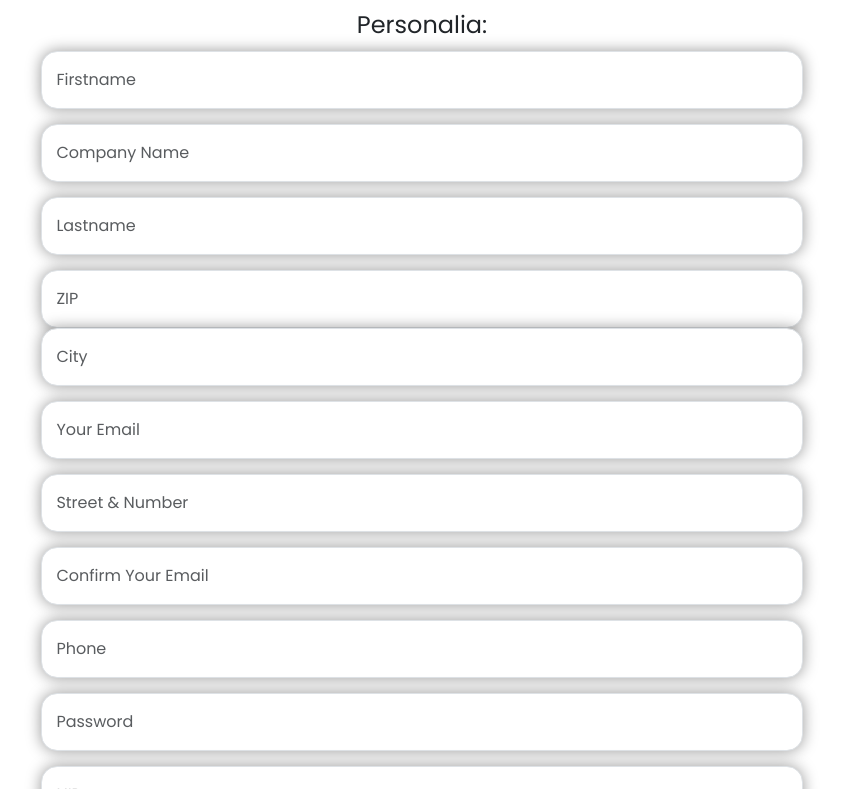
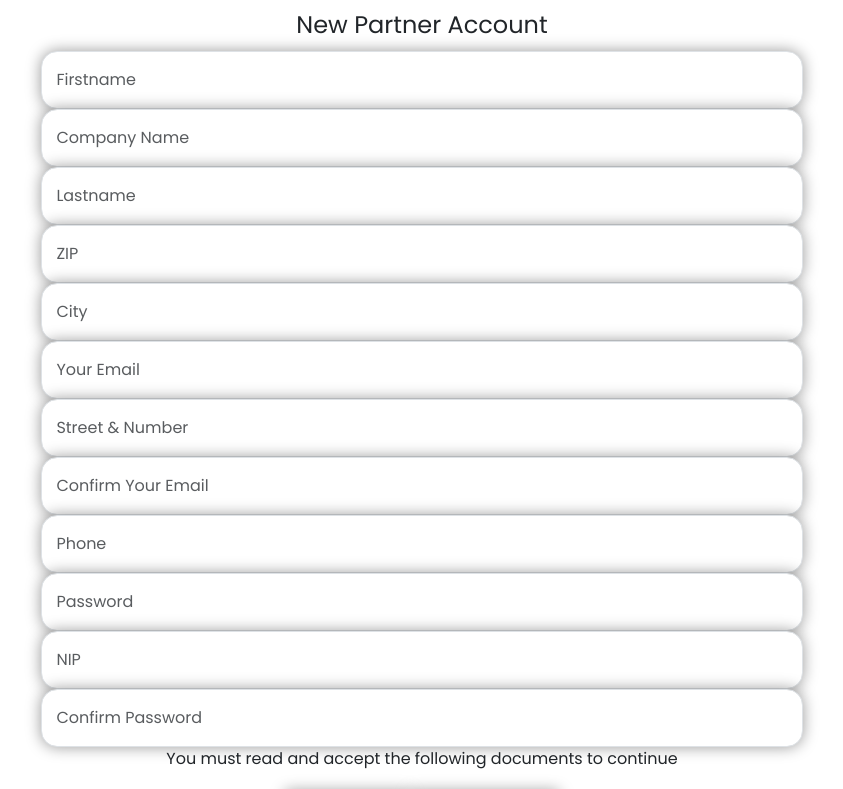
Before and after one commit to KeshalHetti/ZYSKY-WebApp, a React (Vite) app in the folder zysky-app/: page / in a window 1280 px wide. Shown: the part 391-1180 px from the top of the page, without its empty margins (218-1061 px from the left). Built offline with nearby package versions, Linux system fonts and the light colour scheme.

Commit message:
Updated the Signup changes

```diff
--- a/zysky-app/src/Components/signup.jsx
+++ b/zysky-app/src/Components/signup.jsx
@@ -2,7 +2,7 @@ import React from 'react';
 import "../App.css"; // Import the CSS for styling
 import logo from '../assets/img/zysky-splash-small 1@2x.png';
 
-const PartnerRegistration = () => {
+const SignUp = () => {
   return (
     <div>
       {/* Logo */}
@@ -11,60 +11,62 @@ const PartnerRegistration = () => {
         <h2>Partner Registration</h2>
       </div>
 
-        <form className="registration-form">
+        <form>
             <fieldset>
-            <legend>Personalia:</legend>
+            <legend>New Partner Account</legend>
                 <div className="form-row">
-                <div className="form-group">
+                <div className="Signup-form">
                     <input type="text" className="form-control" placeholder="Firstname" required />
                 </div>
-                <div className="form-group">
+                <div className="Signup-form">
                     <input type="text" className="form-control" placeholder="Company Name" required />
                 </div>
                 </div>
 
-                <div className="form-row">
-                <div className="form-group">
+                <div className="form-row ">
+                <div className="Signup-form">
                     <input type="text" className="form-control" placeholder="Lastname" required />
                 </div>
-                <div className="form-group">
+                <div className="form-row ">
+                <div className="Signup-form">
                     <input type="text" className="form-control" placeholder="ZIP" required />
                     <input type="text" className="form-control" placeholder="City" required />
                 </div>
                 </div>
+                </div>
 
                 <div className="form-row">
-                <div className="form-group">
+                <div className="Signup-form">
                     <input type="email" className="form-control" placeholder="Your Email" required />
                 </div>
-                <div className="form-group">
+                <div className="Signup-form">
                     <input type="text" className="form-control" placeholder="Street & Number" required />
                 </div>
                 </div>
 
                 <div className="form-row">
-                <div className="form-group">
+                <div className="Signup-form">
                     <input type="email" className="form-control" placeholder="Confirm Your Email" required />
                 </div>
-                <div className="form-group">
+                <div className="Signup-form">
                     <input type="text" className="form-control" placeholder="Phone" required />
                 </div>
                 </div>
 
                 <div className="form-row">
-                <div className="form-group">
+                <div className="Signup-form">
                     <input type="password" className="form-control" placeholder="Password" required />
                 </div>
-                <div className="form-group">
+                <div className="Signup-form">
                     <input type="text" className="form-control" placeholder="NIP" required />
                 </div>
                 </div>
 
                 <div className="form-row">
-                <div className="form-group">
+                <div className="Signup-form">
                     <input type="password" className="form-control" placeholder="Confirm Password" required />
                 </div>
-                <div className="form-group">
+                <div className="Signup-form">
                     <p>You must read and accept the following documents to continue</p>
                     <div className="checkbox-group">
                     <label>
@@ -88,4 +90,4 @@ const PartnerRegistration = () => {
   );
 };
 
-export default PartnerRegistration;
+export default SignUp;
```
